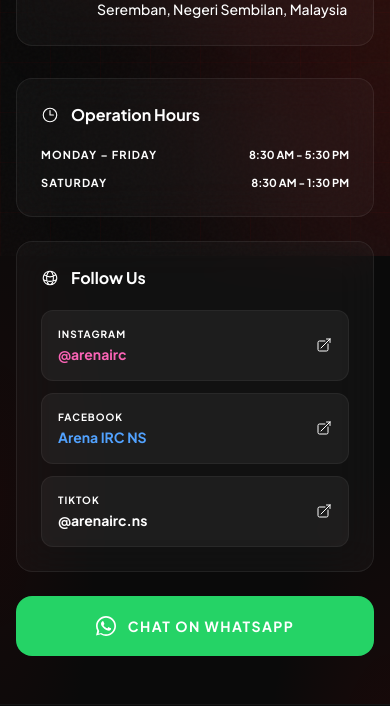
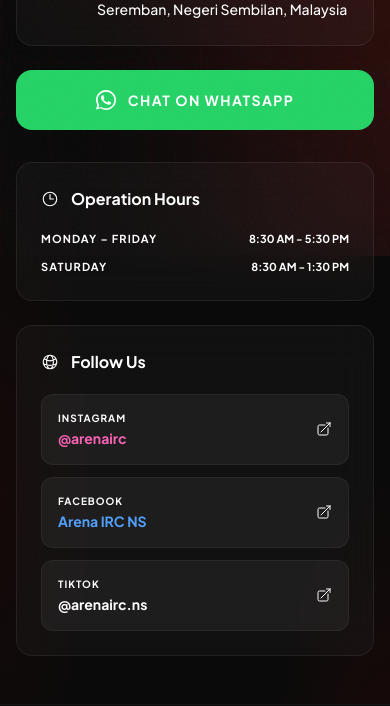
Before and after one commit to TANKAL1924/booking-system-irc, a React (Vite) app: page /contact in a window 390 px wide. Shown: the part 588-1294 px from the top of the page. Built offline with nearby package versions, Linux system fonts and the light colour scheme; no server answers; the database is empty.

Commit message:
fix: update WhatsApp links to format phone numbers correctly

```diff
--- a/src/app/client/book-now/components/BookingFormSection.tsx
+++ b/src/app/client/book-now/components/BookingFormSection.tsx
@@ -577,7 +577,7 @@
                               {selectedFacility.pic_contact}
                             </div>
                             <a
-                              href={`https://wa.me/${selectedFacility.pic_contact.replace(/\D/g, '')}?text=Hi%2C%20I%20would%20like%20to%20book%20${encodeURIComponent(selectedFacility.name ?? 'the hall')}.`}
+                              href={`https://wa.me/${selectedFacility.pic_contact.replace(/\D/g, '').replace(/^0/, '60')}?text=Hi%2C%20I%20would%20like%20to%20book%20${encodeURIComponent(selectedFacility.name ?? 'the hall')}.`}
                               target="_blank"
                               rel="noopener noreferrer"
                               className="flex items-center justify-center gap-2 w-full py-3 rounded-xl bg-[#25D366]/10 border border-[#25D366]/20 text-[#25D366] font-bold text-[11px] uppercase tracking-widest hover:bg-[#25D366]/20 transition-all"
--- a/src/app/client/contact/components/ContactInfoSection.tsx
+++ b/src/app/client/contact/components/ContactInfoSection.tsx
@@ -94,6 +94,19 @@
                 </div>
               )}
             </div>
+            {/* Quick WhatsApp */}
+            <a
+              href={`https://wa.me/${(base?.whatsapp ?? '60123456789').replace(/\D/g, '').replace(/^0/, '60')}?text=Hi%20Arena%20IRC%2C%20I%20have%20an%20enquiry.`}
+              target="_blank"
+              rel="noopener noreferrer"
+              className="flex items-center justify-center gap-3 w-full py-5 bg-[#25D366] text-white rounded-2xl font-bold text-sm uppercase tracking-widest hover:bg-[#1ebe5d] transition-all"
+            >
+              <svg width="20" height="20" viewBox="0 0 24 24" fill="white">
+                <path d="M17.472 14.382c-.297-.149-1.758-.867-2.03-.967-.273-.099-.471-.148-.67.15-.197.297-.767.966-.94 1.164-.173.199-.347.223-.644.075-.297-.15-1.255-.463-2.39-1.475-.883-.788-1.48-1.761-1.653-2.059-.173-.297-.018-.458.13-.606.134-.133.298-.347.446-.52.149-.174.198-.298.298-.497.099-.198.05-.371-.025-.52-.075-.149-.669-1.612-.916-2.207-.242-.579-.487-.5-.669-.51-.173-.008-.371-.01-.57-.01-.198 0-.52.074-.792.372-.272.297-1.04 1.016-1.04 2.479 0 1.462 1.065 2.875 1.213 3.074.149.198 2.096 3.2 5.077 4.487.709.306 1.262.489 1.694.625.712.227 1.36.195 1.871.118.571-.085 1.758-.719 2.006-1.413.248-.694.248-1.289.173-1.413-.074-.124-.272-.198-.57-.347z"/>
+                <path d="M12 0C5.373 0 0 5.373 0 12c0 2.124.558 4.117 1.533 5.843L.054 23.25l5.548-1.456A11.932 11.932 0 0012 24c6.627 0 12-5.373 12-12S18.627 0 12 0zm0 22c-1.933 0-3.742-.523-5.29-1.432l-.379-.225-3.293.864.88-3.21-.247-.393A9.951 9.951 0 012 12C2 6.477 6.477 2 12 2s10 4.477 10 10-4.477 10-10 10z"/>
+              </svg>
+              Chat on WhatsApp
+            </a>
           </div>
           </motion.div>
           {/* Right: Hours + Social */}
@@ -148,19 +161,7 @@
               </div>
             </div>
 
-            {/* Quick WhatsApp */}
-            <a
-              href={`https://wa.me/${(base?.whatsapp ?? '60123456789').replace(/\D/g, '')}?text=Hi%20Arena%20IRC%2C%20I%20have%20an%20enquiry.`}
-              target="_blank"
-              rel="noopener noreferrer"
-              className="flex items-center justify-center gap-3 w-full py-5 bg-[#25D366] text-white rounded-2xl font-bold text-sm uppercase tracking-widest hover:bg-[#1ebe5d] transition-all"
-            >
-              <svg width="20" height="20" viewBox="0 0 24 24" fill="white">
-                <path d="M17.472 14.382c-.297-.149-1.758-.867-2.03-.967-.273-.099-.471-.148-.67.15-.197.297-.767.966-.94 1.164-.173.199-.347.223-.644.075-.297-.15-1.255-.463-2.39-1.475-.883-.788-1.48-1.761-1.653-2.059-.173-.297-.018-.458.13-.606.134-.133.298-.347.446-.52.149-.174.198-.298.298-.497.099-.198.05-.371-.025-.52-.075-.149-.669-1.612-.916-2.207-.242-.579-.487-.5-.669-.51-.173-.008-.371-.01-.57-.01-.198 0-.52.074-.792.372-.272.297-1.04 1.016-1.04 2.479 0 1.462 1.065 2.875 1.213 3.074.149.198 2.096 3.2 5.077 4.487.709.306 1.262.489 1.694.625.712.227 1.36.195 1.871.118.571-.085 1.758-.719 2.006-1.413.248-.694.248-1.289.173-1.413-.074-.124-.272-.198-.57-.347z"/>
-                <path d="M12 0C5.373 0 0 5.373 0 12c0 2.124.558 4.117 1.533 5.843L.054 23.25l5.548-1.456A11.932 11.932 0 0012 24c6.627 0 12-5.373 12-12S18.627 0 12 0zm0 22c-1.933 0-3.742-.523-5.29-1.432l-.379-.225-3.293.864.88-3.21-.247-.393A9.951 9.951 0 012 12C2 6.477 6.477 2 12 2s10 4.477 10 10-4.477 10-10 10z"/>
-              </svg>
-              Chat on WhatsApp
-            </a>
+
             {base?.lat != null && base?.long != null && (
               <a
                 href={`https://waze.com/ul?ll=${base.lat},${base.long}&navigate=yes`}
--- a/src/app/client/the-arena/components/FacilitiesGridSection.tsx
+++ b/src/app/client/the-arena/components/FacilitiesGridSection.tsx
@@ -251,7 +251,7 @@
                       <span className="text-white text-sm">{f.pic_contact}</span>
                     </div>
                     <a
-                      href={`https://wa.me/${f.pic_contact.replace(/\D/g, '')}`}
+                      href={`https://wa.me/${f.pic_contact.replace(/\D/g, '').replace(/^0/, '60')}`}
                       target="_blank"
                       rel="noopener noreferrer"
                       onClick={(e) => e.stopPropagation()}
```
Also changed, not shown: 1 other file (tests, documents, lock files or other folders).
